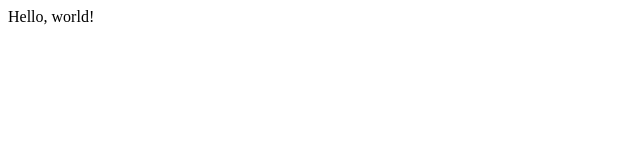
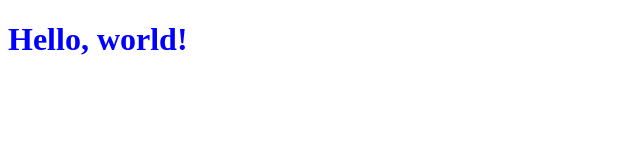
Before and after one commit to Alexander-L-S/Insane-Admiral, a plain HTML site: page index.html in a window 1280 px wide. Shown: the whole page, without its empty margins (0-640 px from the left). Drawn offline with Linux system fonts and the light colour scheme.

Commit message:
new color

```diff
--- a/index.html
+++ b/index.html
@@ -3,7 +3,12 @@
     <head>
         <title>My Webpage</title>
     </head>
+    <style>
+        h1 {
+          color: blue;
+        }
+    </style>
     <body>
-        Hello, world!
+        <h1>Hello, world!</h1>
     </body>
 </html>
```
